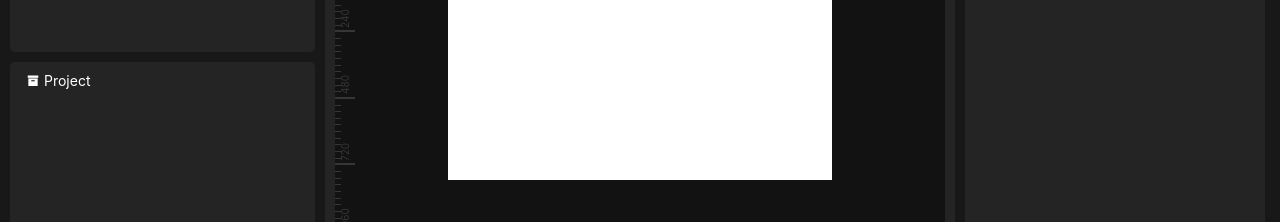
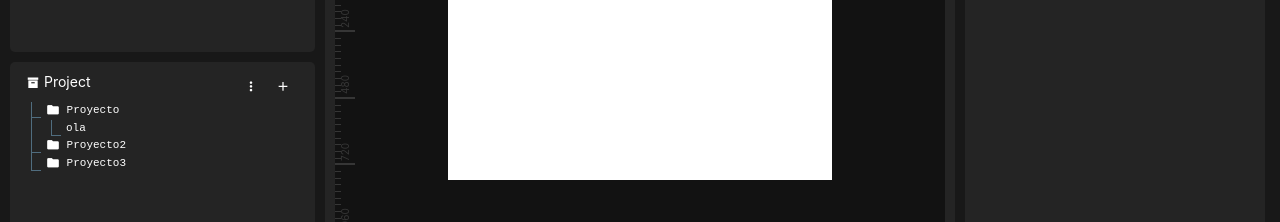
Before and after one commit to jhanma17/VueCup-Frontend, a Vue app: page /editor in a window 1280 px wide. Shown: the part 375-597 px from the top of the page. Built offline with nearby package versions, Linux system fonts and the light colour scheme.

Commit message:
feat: project section folder view

```diff
--- a/index.html
+++ b/index.html
@@ -4,7 +4,7 @@
     <meta charset="UTF-8">
     <link rel="icon" href="/favicon.ico">
     <meta name="viewport" content="width=device-width, initial-scale=1.0">
-    <title>Vite App</title>
+    <title>VueCup</title>
   </head>
   <body>
     <div id="app"></div>
--- a/package.json
+++ b/package.json
@@ -1,5 +1,5 @@
 {
-  "name": "ajedrez-atlantico-front",
+  "name": "vuecup-frontend",
   "version": "0.0.0",
   "private": true,
   "scripts": {
--- a/src/components/Editor/ProjectSection.vue
+++ b/src/components/Editor/ProjectSection.vue
@@ -1,10 +1,36 @@
 <template>
-  <main>
-    <v-row class="mx-4 my-2" align="center">
-      <v-icon class="mr-1" size="14">mdi-archive</v-icon>
-      <span class="title-tab">Project</span>
-    </v-row>
-  </main>
+    <div class="mx-4 my-2">
+      <div class="d-flex justify-space-between">
+        <div>
+          <v-icon class="mr-1" size="14">mdi-archive</v-icon>
+          <span class="title-tab">Project</span>
+        </div>
+        <div>
+          <v-btn icon flat size="x-small" color="transparent">
+            <v-icon color="white">
+              mdi-dots-vertical
+            </v-icon>
+          </v-btn>
+          <v-btn icon flat size="x-small" color="transparent">
+            <v-icon color="white">
+              mdi-plus
+            </v-icon>
+          </v-btn>
+        </div>
+      </div>
+
+      <div class="three">
+        <ul>
+          <li class="folder"><v-icon size="14"> mdi-folder </v-icon> Proyecto
+            <ul>
+              <li>ola</li>
+            </ul>
+          </li>
+          <li class="folder"> <v-icon size="14"> mdi-folder </v-icon> Proyecto2 </li>
+          <li class="folder"> <v-icon size="14"> mdi-folder </v-icon> Proyecto3 </li>
+        </ul>
+      </div>
+      </div>
 </template>
 
 <script>
@@ -22,4 +48,56 @@ export default {
   letter-spacing: 0 !important;
   text-transform: none !important;
 }
+.three{
+  font-family: 'Roboto Mono', monospace;
+  font-size: 11px;
+}
+
+li {
+  margin-left: 20px;
+  position: relative;
+  color: white;
+}
+
+.folder {
+  cursor: pointer;
+}
+
+.folder:hover {
+  color: #55a192 ;
+}
+
+li::before{
+  position: absolute;
+  top: 15px;
+  left: -15px;
+  width: 10px;
+  height: 1px;
+  margin: auto;
+  content: '';
+  background-color: #506d7f;
+}
+
+li::after {
+  position: absolute;
+  top: 0;
+  bottom: 0;
+  left: -15px;
+  width: 1px;
+  height: 100%;
+  content: '';
+  background-color: #506d7f;
+}
+
+li:last-child:after {
+  height: 15px;
+}
+
+ul{
+  list-style: none;
+}
+
+.document{
+  color: green;
+}
 </style>
```
Also changed, not shown: 1 other file (tests, documents, lock files or other folders).
